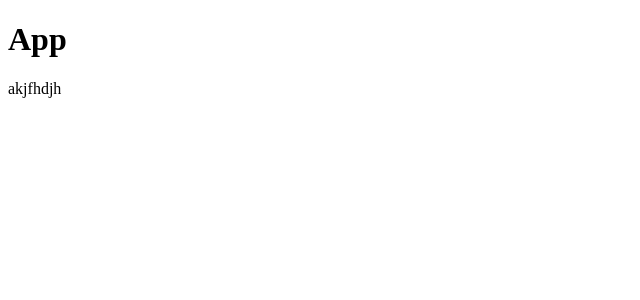
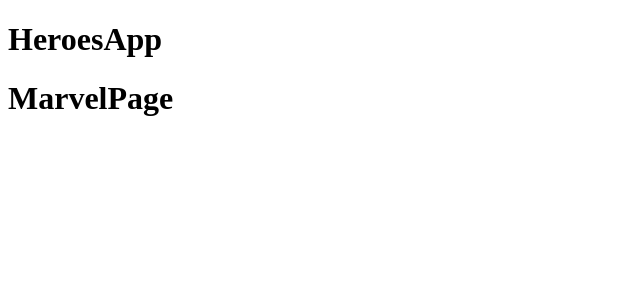
Before and after one commit to Ariel2911/heroes-spa, a React (Vite) app: page /marvel in a window 1280 px wide. Shown: the top 300 px of the page, without its empty margins (0-640 px from the left). Built offline with nearby package versions, Linux system fonts and the light colour scheme.

Commit message:
Configuración inicial de react-router-dom

```diff
--- a/package.json
+++ b/package.json
@@ -11,7 +11,8 @@
   },
   "dependencies": {
     "react": "^18.2.0",
-    "react-dom": "^18.2.0"
+    "react-dom": "^18.2.0",
+    "react-router-dom": "^6.16.0"
   },
   "devDependencies": {
     "@types/react": "^18.2.15",
--- a/src/HeroesApp.jsx
+++ b/src/HeroesApp.jsx
@@ -1,8 +1,10 @@
+import { AppRouter } from './router/AppRouter';
+
 export const HeroesApp = () => {
   return (
     <>
-      <h1>App</h1>
-      <p>akjfhdjh</p>
+      <h1>HeroesApp</h1>
+      <AppRouter />
     </>
   );
 };
--- /dev/null
+++ b/src/auth/pages/LoginPage.jsx
@@ -0,0 +1,3 @@
+export const LoginPage = () => {
+  return <h2>LoginPage</h2>;
+};
--- /dev/null
+++ b/src/heroes/pages/DcPage.jsx
@@ -0,0 +1,3 @@
+export const DcPage = () => {
+  return <h1>DcPage</h1>;
+};
--- /dev/null
+++ b/src/heroes/pages/MarvelPage.jsx
@@ -0,0 +1,3 @@
+export const MarvelPage = () => {
+  return <h1>MarvelPage</h1>;
+};
--- a/src/main.jsx
+++ b/src/main.jsx
@@ -1,10 +1,13 @@
 import React from 'react';
 import ReactDOM from 'react-dom/client';
+import { BrowserRouter } from 'react-router-dom';
 import './styles.css';
 import { HeroesApp } from './HeroesApp';
 
 ReactDOM.createRoot(document.getElementById('root')).render(
   <React.StrictMode>
-    <HeroesApp />
+    <BrowserRouter>
+      <HeroesApp />
+    </BrowserRouter>
   </React.StrictMode>
 );
--- /dev/null
+++ b/src/router/AppRouter.jsx
@@ -0,0 +1,17 @@
+import { Route, Routes, Navigate } from 'react-router-dom';
+import { MarvelPage } from '../heroes/pages/MarvelPage';
+import { DcPage } from '../heroes/pages/DcPage';
+import { LoginPage } from '../auth/pages/LoginPage';
+
+export const AppRouter = () => {
+  return (
+    <>
+      <Routes>
+        <Route path="marvel" element={<MarvelPage />} />
+        <Route path="dc" element={<DcPage />} />
+        <Route path="login" element={<LoginPage />} />
+        <Route path="/" element={<Navigate to="/login" />} />
+      </Routes>
+    </>
+  );
+};
```
Also changed, not shown: src/heroes/component/Card.jsx (deleted).
